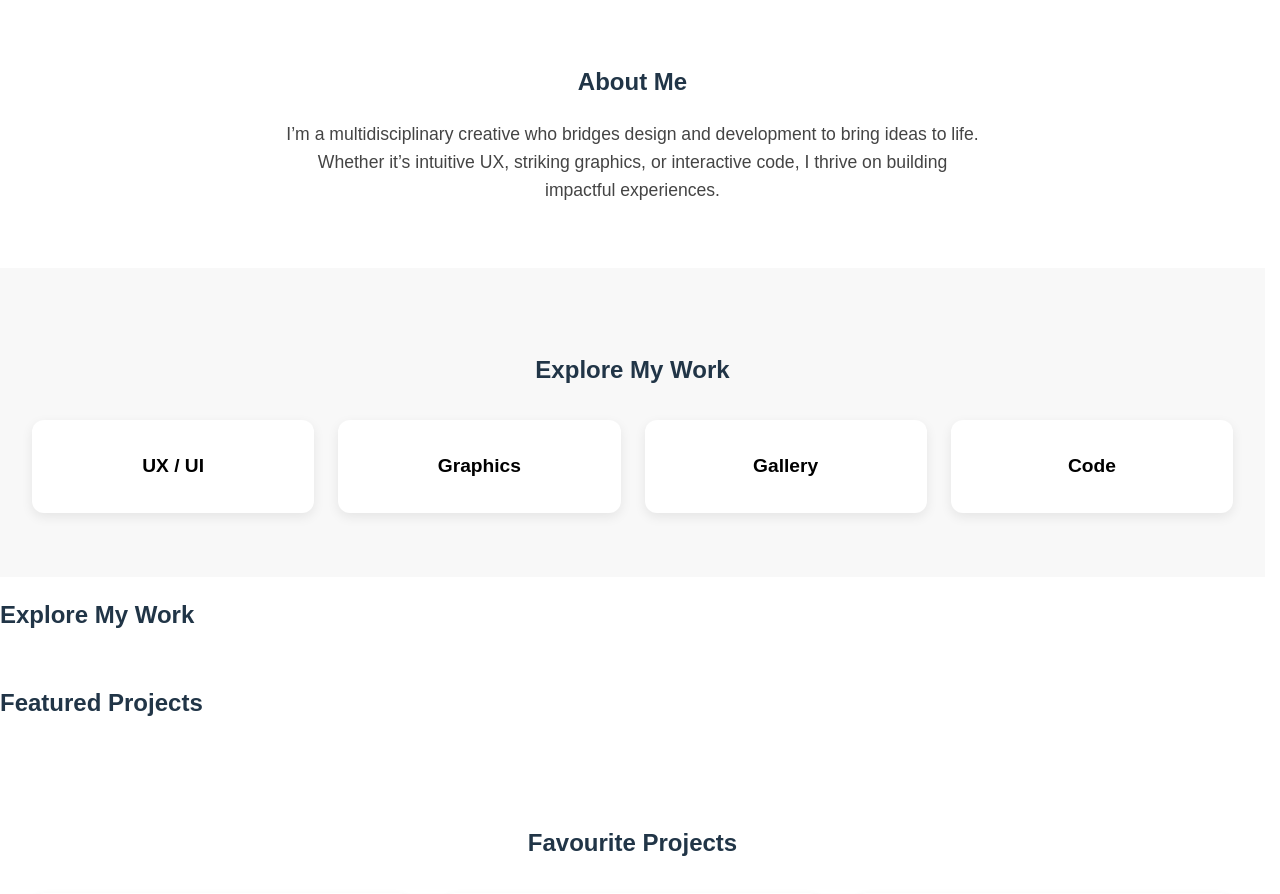
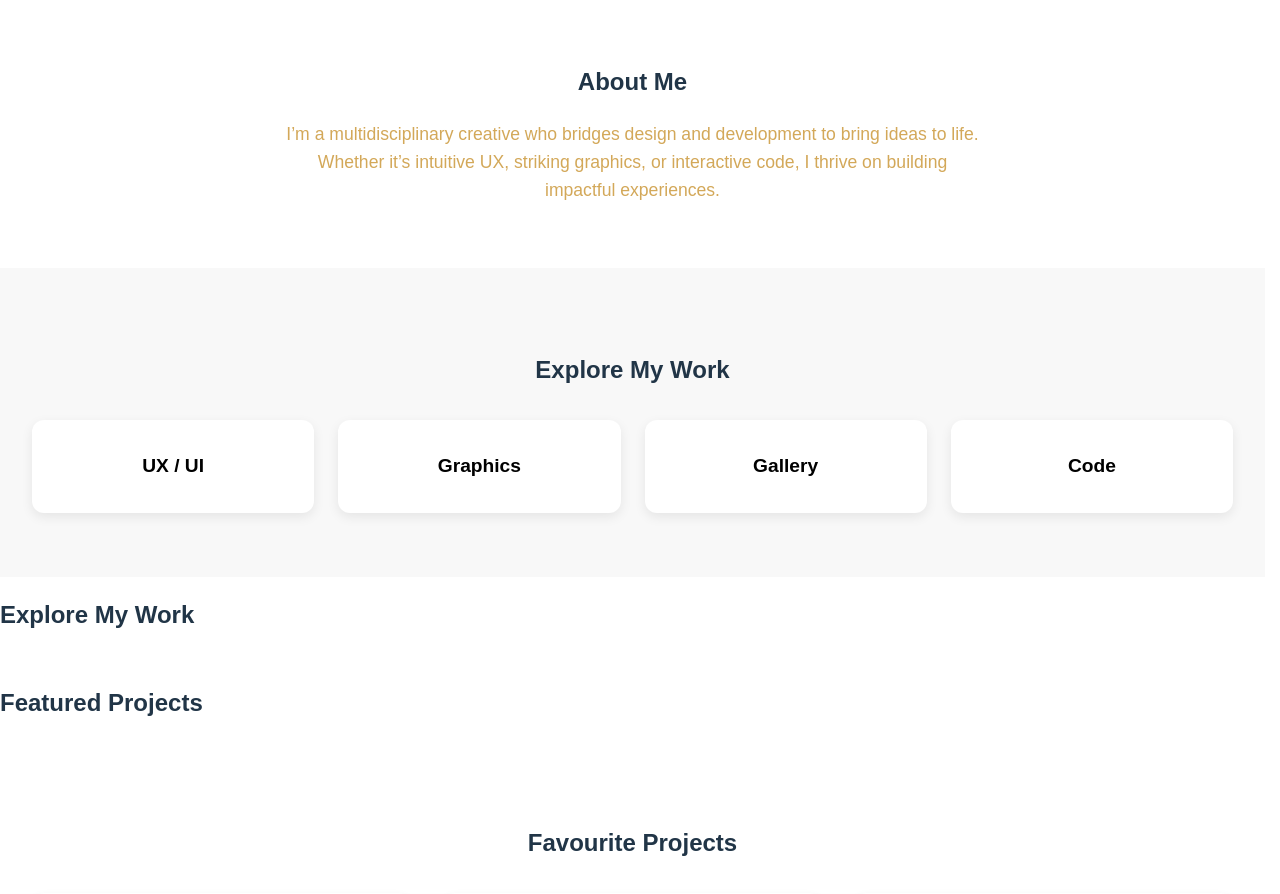
Before and after one commit to jesss-git/portfolio, a React (Vite) app: page / in a window 1280 px wide. Shown: the part 820-1714 px from the top of the page. Built offline with nearby package versions, Linux system fonts and the light colour scheme.

Commit message:
Updated About Me

```diff
--- a/src/pages/Home/Home.css
+++ b/src/pages/Home/Home.css
@@ -75,7 +75,7 @@
   margin: 0 auto;
   font-size: 1.1rem;
   line-height: 1.6;
-  color: #444;
+  color: #D3A859;
 }
 
 /* ===========================
```
